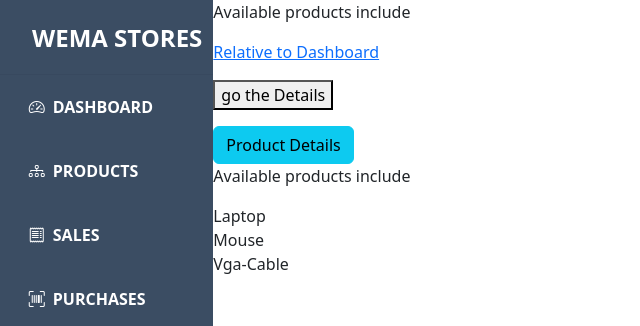
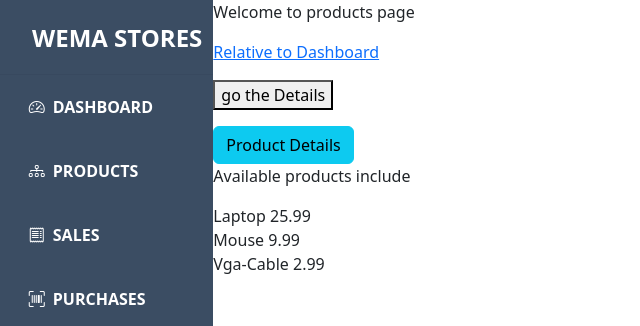
Before and after one commit to Carol254/AngularDashboard, an Angular app: page /products/product-details in a window 1280 px wide. Shown: the top 326 px of the page, without its empty margins (0-640 px from the left). Built offline with nearby package versions, Linux system fonts and the light colour scheme.

Commit message:
few changes made

```diff
--- a/src/app/main/products/products.component.html
+++ b/src/app/main/products/products.component.html
@@ -1,4 +1,4 @@
-<p>Available products include</p>
+<p>Welcome to products page</p>
 <!-- <button class="btn btn-info" (click)="productDetails()">Product Details</button> -->
 
 <!-- relative paths -->
--- a/src/app/main/products/products.component.ts
+++ b/src/app/main/products/products.component.ts
@@ -1,5 +1,5 @@
 import { Component } from '@angular/core';
-import { Router,Route,NavigationExtras,ActivatedRoute } from '@angular/router';
+import { Router,ActivatedRoute } from '@angular/router';
 
 @Component({
   selector: 'app-products',
--- a/src/app/products/product-details/product-details.component.html
+++ b/src/app/products/product-details/product-details.component.html
@@ -1,5 +1,10 @@
 <p>Available products include</p>
 <div *ngFor="let product of products">
 
-    {{product.type}}
+    <div class="d-flex">
+        {{product.type}}
+        {{product.price}}
+    </div>
+
+
 </div>
```
